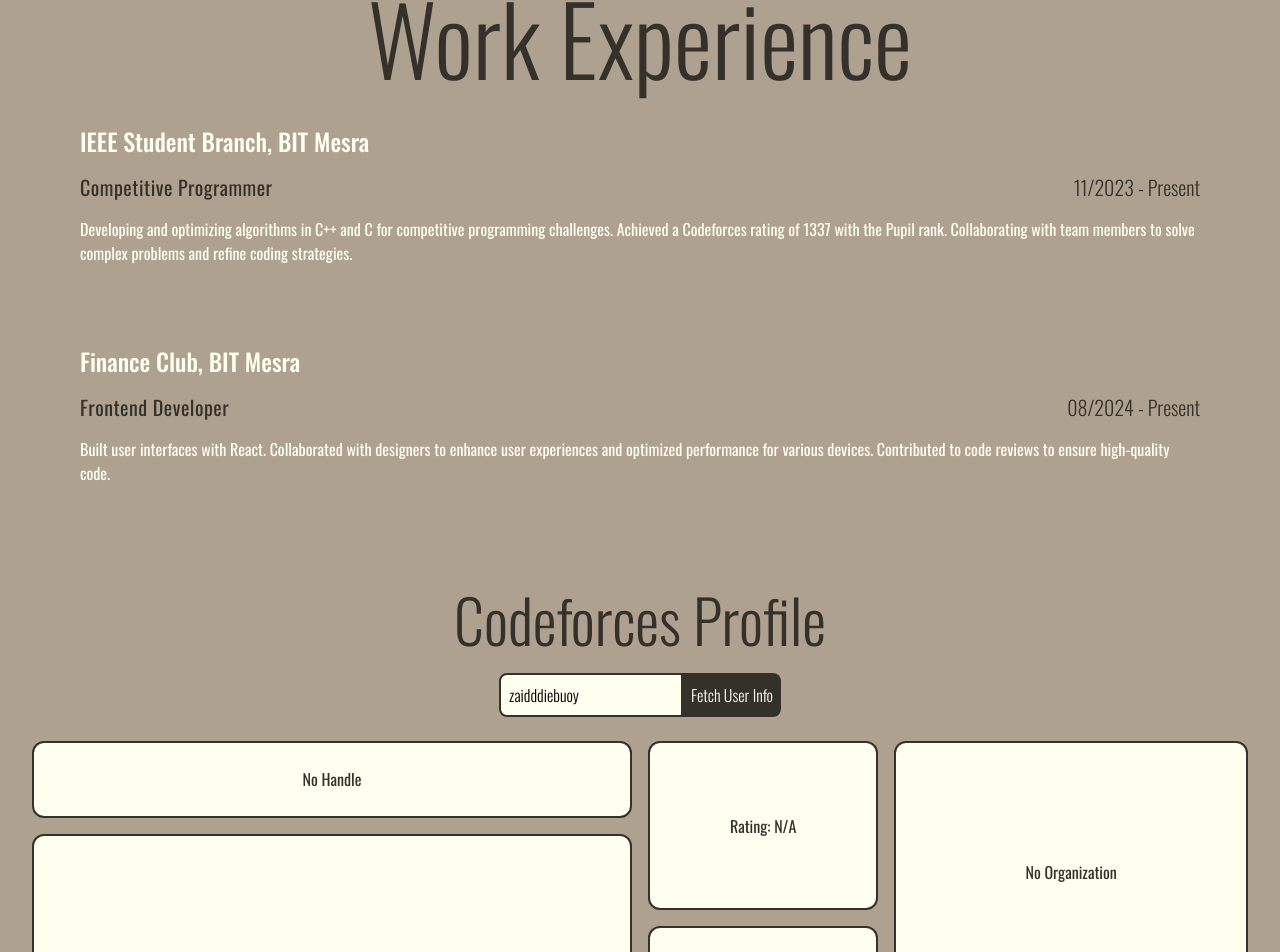
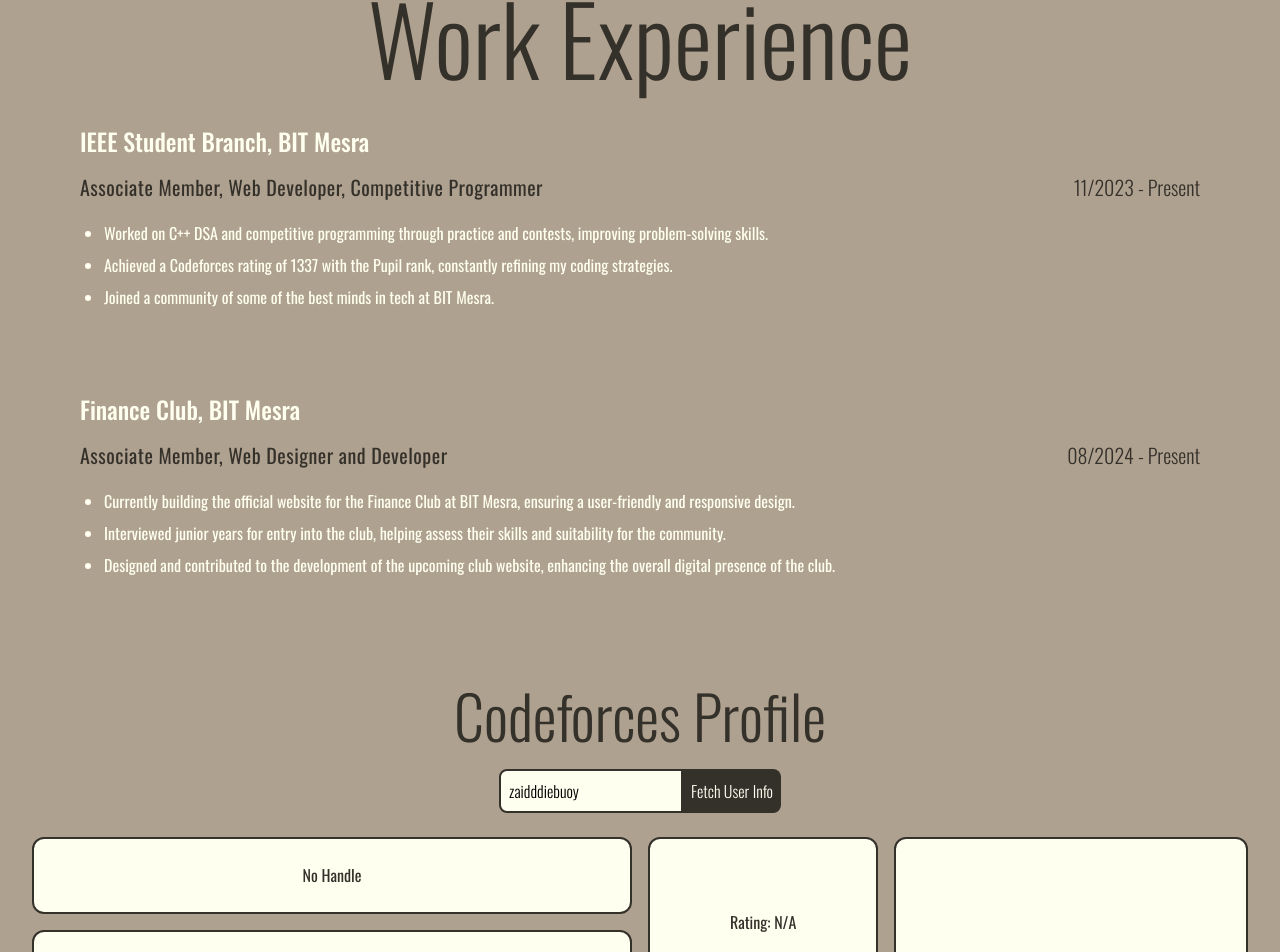
Before and after one commit to iammdzaidalam/zaid-alam, a React (Vite) app: page / in a window 1280 px wide. Shown: the part 2093-3045 px from the top of the page. Built offline with nearby package versions, Linux system fonts and the light colour scheme.

Commit message:
refactor: Improve image loading in Hero and Projects components

```diff
--- a/src/components/Navbar.jsx
+++ b/src/components/Navbar.jsx
@@ -35,7 +35,7 @@ const Navbar = () => {
   return (
     <>
         <nav className='fixed right-0 top-0 z-30 p-4'>
-            <button onClick={toggleMenu} className='rounded-md p-2'>
+            <button onClick={toggleMenu} className='rounded-md p-2 hover:text-customText2'>
                 {isOpen ? (
                     <FaTimes className='h-6 w-6'/>
                 ):(
--- a/src/components/Work.jsx
+++ b/src/components/Work.jsx
@@ -1,29 +1,33 @@
-import { EXPERIENCES } from "../constants"
+import { EXPERIENCES } from "../constants";
 
 const Work = () => {
   return (
     <section id="experience">
-        <h2 className="my-10 text-center text-3xl lg:text-8xl text-customText2">Work Experience</h2>
+      <h2 className="my-10 text-center text-3xl lg:text-8xl text-customText2">
+        Work Experience
+      </h2>
       <div className="mx-auto max-w-6xl">
-            {EXPERIENCES.map((experience,id) => (
+        {EXPERIENCES.map((experience, id) => (
           <div key={id} className="mb-20 mx-4">
-                    <h2 className=" font-medium lg:text-2xl ">{experience.company}</h2>
+            <h2 className="font-medium lg:text-2xl">{experience.company}</h2>
             <div className="flex justify-between text-customText2">
-                        <p className="py-4 tracking-wide lg:text-xl font-normal ">
+              <p className="py-4 tracking-wide lg:text-xl font-normal">
                 {experience.role}
               </p>
-                        <p className="py-4 lg:text-xl">
-                            {experience.year}
-                        </p>
+              <p className="py-4 lg:text-xl">{experience.year}</p>
             </div>
-                    <p className=" text-customText font-normal">
-                        {experience.description}
-                    </p>
+            <ul className="list-disc pl-6 text-customText font-normal">
+              {experience.description.map((point, index) => (
+                <li key={index} className="py-1">
+                  {point}
+                </li>
+              ))}
+            </ul>
           </div>
         ))}
       </div>
     </section>
-  )
-}
+  );
+};
 
-export default Work
+export default Work;
--- a/src/constants/index.jsx
+++ b/src/constants/index.jsx
@@ -1,14 +1,8 @@
-import {
-  FaXTwitter,
-  FaGithub,
-  FaLinkedin,
-  FaInstagram,
-} from "react-icons/fa6";
+import { FaXTwitter, FaGithub, FaLinkedin, FaInstagram } from "react-icons/fa6";
 
 import portfolio from "../assets/portfolio.jpg";
 import prolancer from "../assets/Prolancer.jpg";
 import devquest from "../assets/DevquestProject.jpg";
-
 
 export const LINKS = [
   { id: "about", name: "about" },
@@ -45,7 +39,6 @@ export const PROJECTS = [
   //   imgSrc: prolancer,
   //   link: "https://project-sih-2024.vercel.app/",
   // },
-
 ];
 
 export const ABOUT =
@@ -54,17 +47,24 @@ export const ABOUT =
 export const EXPERIENCES = [
   {
     company: "IEEE Student Branch, BIT Mesra",
-    role: "Competitive Programmer",
+    role: "Associate Member, Web Developer, Competitive Programmer",
     year: "11/2023 - Present",
-    description:
-      "Developing and optimizing algorithms in C++ and C for competitive programming challenges. Achieved a Codeforces rating of 1337 with the Pupil rank. Collaborating with team members to solve complex problems and refine coding strategies.",
-  },
+    description: [
+      "Worked on C++ DSA and competitive programming through practice and contests, improving problem-solving skills.",
+      "Achieved a Codeforces rating of 1337 with the Pupil rank, constantly refining my coding strategies.",
+      "Joined a community of some of the best minds in tech at BIT Mesra."
+    ],
+  }
+  ,
   {
     company: "Finance Club, BIT Mesra",
-    role: "Frontend Developer",
+    role: "Associate Member, Web Designer and Developer",
     year: "08/2024 - Present",
-    description:
-      "Built user interfaces with React. Collaborated with designers to enhance user experiences and optimized performance for various devices. Contributed to code reviews to ensure high-quality code.",
+    description: [
+      "Currently building the official website for the Finance Club at BIT Mesra, ensuring a user-friendly and responsive design.",
+      "Interviewed junior years for entry into the club, helping assess their skills and suitability for the community.",
+      "Designed and contributed to the development of the upcoming club website, enhancing the overall digital presence of the club."
+    ],
   },
 ];
 
```
Lines whose indentation alone changed are shown as unchanged.
